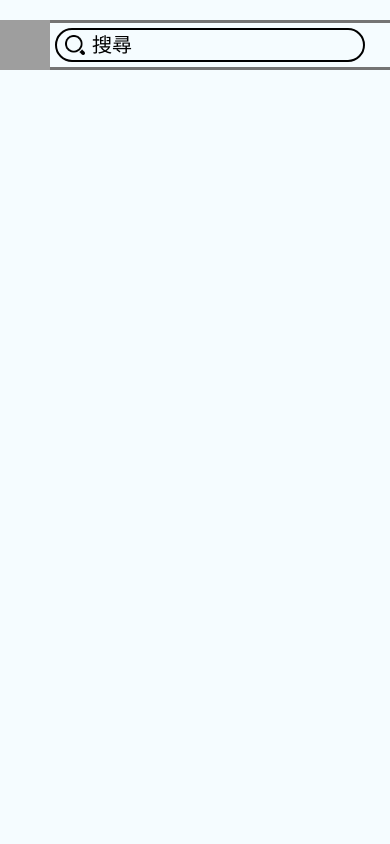
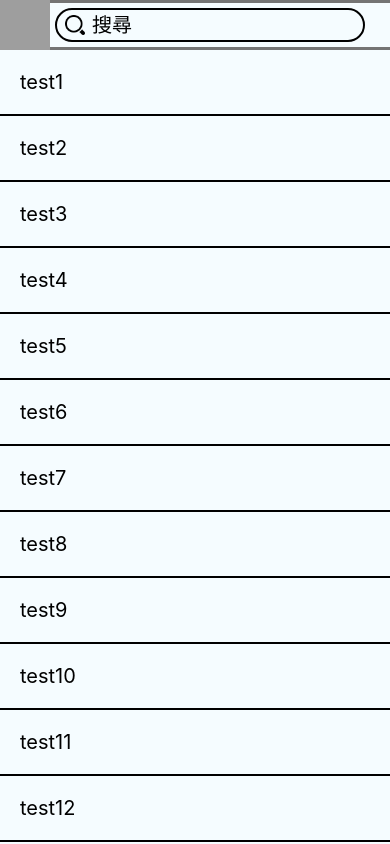
Before and after one commit to marshal604/IssueTalk_RN, a React Native app: screen / in a window 390 px wide. Built offline with nearby package versions, Linux system fonts and the light colour scheme; grey boxes are pictures that could not be loaded.

Commit message:
Add List and ListItem

```diff
--- a/issueTalk/IssueTalk.js
+++ b/issueTalk/IssueTalk.js
@@ -4,21 +4,21 @@
 
 import React from 'react'
 import {
-    StyleSheet,
-    View
+    View,
+    StyleSheet
 } from 'react-native';
 import ToolBar from './toolbar/toolBar'
+import IssueList from './issueList/IssueList'
 const IssueTalk = () => (
-    <View>
+    <View style={styles.container}>
         <ToolBar />
+        <IssueList />
     </View>
 );
-
-const style = StyleSheet.create({
-    container:{
-        color: 'pink'
+const styles = StyleSheet.create({
+    container: {
+        flex: 1
     }
 });
 
-
 export default IssueTalk
--- /dev/null
+++ b/issueTalk/issueList/IssueList.js
@@ -0,0 +1,107 @@
+import React from 'react'
+import {
+    View,
+    FlatList,
+    StyleSheet
+} from 'react-native';
+import IssueListItem from './IssueListItem';
+
+class IssueList extends React.PureComponent {
+    constructor(props) {
+        super(props);
+        this.state = {
+            data : [
+                {
+                    key: 'test1'
+                },
+                {
+                    key: 'test2'
+                },
+                {
+                    key: 'test3'
+                },
+                {
+                    key: 'test4'
+                },
+                {
+                    key: 'test5'
+                },
+                {
+                    key: 'test6'
+                },
+                {
+                    key: 'test7'
+                },
+                {
+                    key: 'test8'
+                },
+                {
+                    key: 'test9'
+                },
+                {
+                    key: 'test10'
+                },
+                {
+                    key: 'test11'
+                },
+                {
+                    key: 'test12'
+                },
+                {
+                    key: 'test13'
+                },
+                {
+                    key: 'test14'
+                },
+                {
+                    key: 'test15'
+                },
+                {
+                    key: 'test16'
+                },
+                {
+                    key: 'test17'
+                },
+                {
+                    key: 'test18'
+                },
+                {
+                    key: 'test19'
+                },
+                {
+                    key: 'test20'
+                },
+                {
+                    key: 'test21'
+                },
+                {
+                    key: 'test22'
+                },
+                {
+                    key: 'test23'
+                },
+                {
+                    key: 'test24'
+                }
+            ]
+        };
+    }
+
+    render() {
+        return (
+            <FlatList
+                style={styles.container}
+                data={this.state.data}
+                renderItem={({item}) => <IssueListItem rowData={item}/>}
+            />
+        );
+    }
+
+}
+
+const styles = StyleSheet.create({
+    container: {
+    }
+});
+
+export default IssueList
--- /dev/null
+++ b/issueTalk/issueList/IssueListItem.js
@@ -0,0 +1,33 @@
+import React from 'react'
+import {
+    View,
+    Text,
+    StyleSheet
+} from 'react-native';
+
+class IssueListItem extends React.PureComponent {
+    constructor(props) {
+        super(props);
+        this.state = props.rowData;
+    }
+
+    render() {
+        return (
+            <View style={styles.container}>
+                <Text style={styles.text}>{this.state.key}</Text>
+            </View>
+        );
+    }
+}
+
+const styles = StyleSheet.create({
+    container: {
+        padding: 20,
+        borderBottomWidth: 2
+    },
+    text: {
+        fontSize: 20
+    }
+});
+
+export default IssueListItem;
--- a/issueTalk/toolbar/toolBar.js
+++ b/issueTalk/toolbar/toolBar.js
@@ -1,7 +1,8 @@
 import React from 'react';
 import {
     View,
-    StyleSheet
+    StyleSheet,
+    Platform
 } from 'react-native';
 import Back from './back'
 import SearchingFiled from './searchingFiled/searchingFiled'
@@ -15,7 +16,7 @@ const ToolBar = () => (
 const style = StyleSheet.create({
     container: {
         height: 50,
-        marginTop: 20,
+        marginTop: Platform.OS === 'ios'? 20: 0,
         borderTopWidth: 3,
         borderTopColor: '#747474',
         borderBottomColor: '#747474',
```
